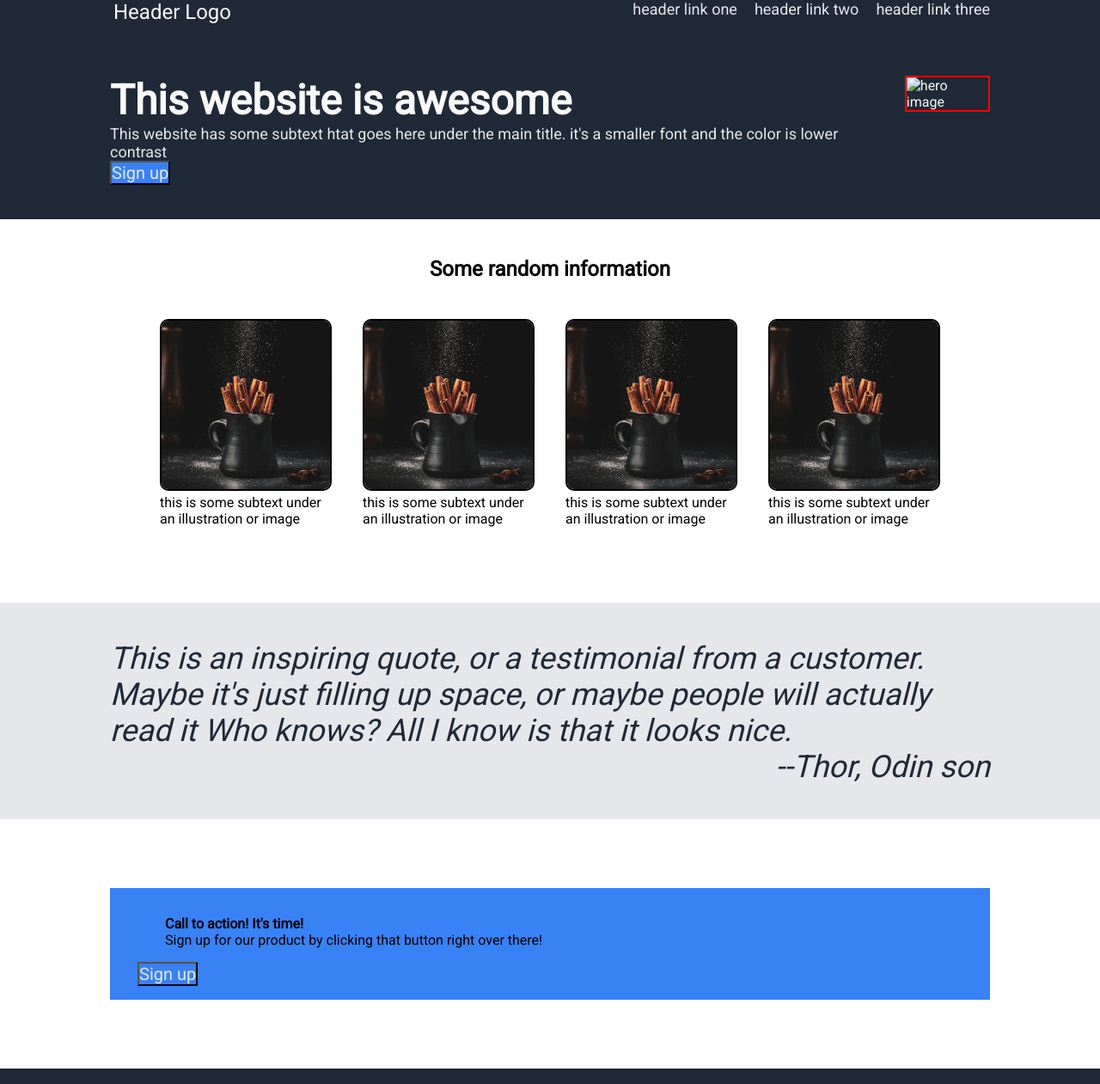
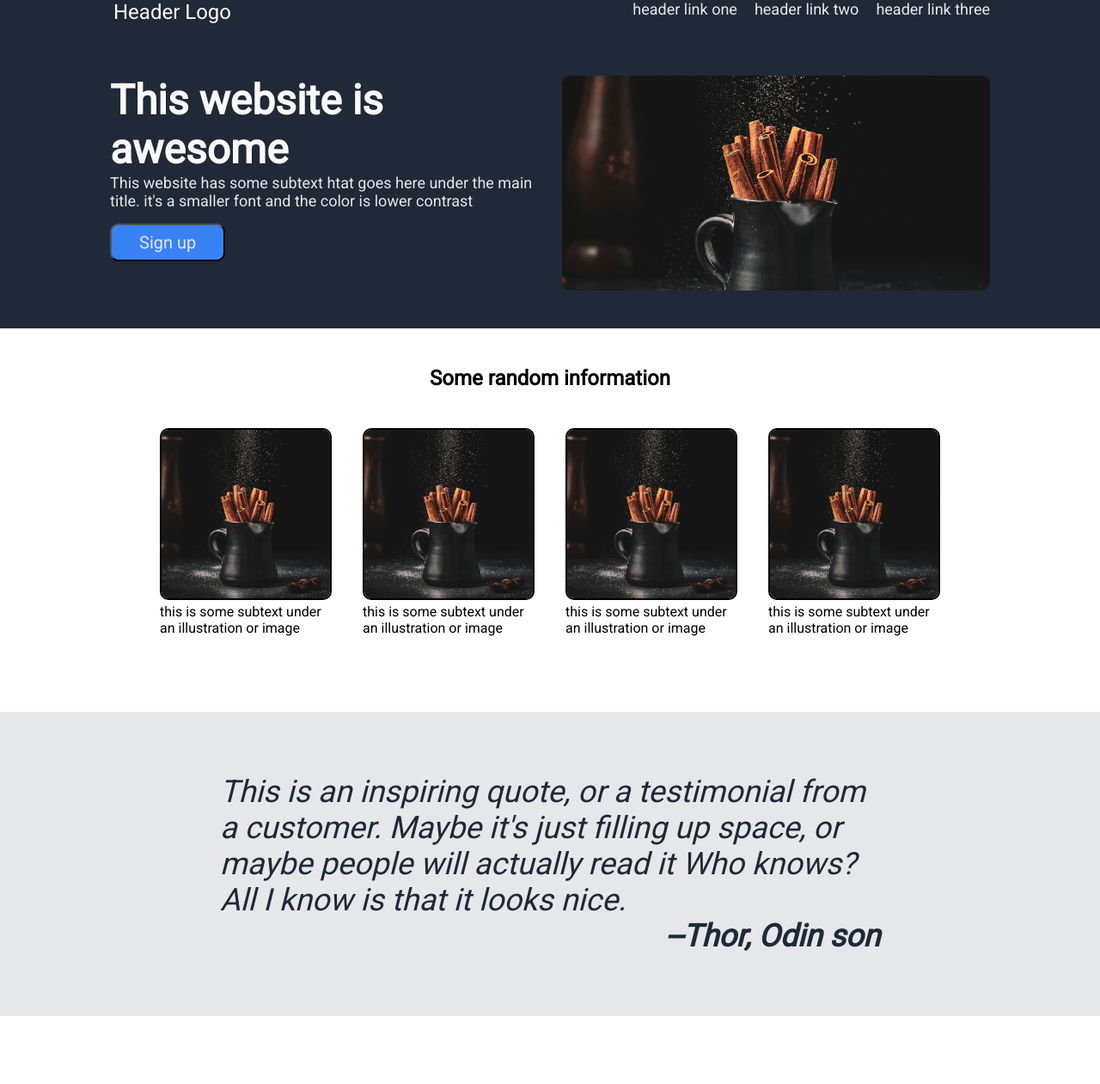
Before and after one commit to Azmanur1/Landing-page-Odin, a plain HTML site: page index.html in a window 1280 px wide. Shown: the top 1261 px of the page at 86% size. Drawn offline with Linux system fonts and the light colour scheme.

Commit message:
done project my attempt 1.0

```diff
--- a/index.html
+++ b/index.html
@@ -23,8 +23,8 @@
 </header>
 <main>
     <section class="hero">
-        <div>
-            <h1>This website is awesome</h1>
+        <div >
+            <h1>This website is <br>awesome</h1>
             <p>
                 This website has some subtext htat goes here under the
                 main title. it's a smaller font and the color is lower contrast
@@ -32,15 +32,15 @@
             </p>
             <button>Sign up</button>
         </div>
-        <div>
-            <img src="" alt="hero image" />
+        <div >
+            <img src="img1.jpg" alt="hero image" />
         </div>
     </section>
 
 
     <section class="info-section">
     <h2 style="text-align: center;">Some random information</h2>
-    <div style="margin: auto; padding-bottom: 48px ; padding-top:44px;">
+    <div style="padding-bottom: 48px ; padding-top:44px;">
         <figure>
             <img src="img1.jpg"/>
             <figcaption>this is some subtext under an illustration or image</figcaption>
@@ -70,7 +70,7 @@
         Who knows? All I know is that it looks nice.
         </p>
     </blockquote>
-        <p style="text-align: end;">--Thor, Odin son</p>
+        <p style="text-align: end; font-weight: 900;">--Thor, Odin son</p>
     </section>
 
 
@@ -79,8 +79,8 @@
         <div>
             <h4>Call to action! It's time!</h4>
             <p>Sign up for our product by clicking that button right over there!</p>
-           </div>
-           <button>Sign up</button>
+        </div>
+        <button>Sign up</button>
     </div>
     </section>
 
--- a/styles.css
+++ b/styles.css
@@ -43,9 +43,13 @@ header .nav ul{
     padding-top: 12px;
     padding-left: 10%;
     padding-right:10%;
-    gap:12px;
+
     display: flex;
-    flex-grow:1;
+    gap:28px;
+    justify-content: space-between;
+}
+.hero > div{
+    flex:1
 }
 .hero h1{
     font-size: 48px;
@@ -57,18 +61,26 @@ header .nav ul{
     font-size: 18px;
     color:#E5E7EB;
 }
+.hero button{
+    background-color:#3882F6;
+    color: #E5E7EB;
+    font-size:20px;
+
+    margin-top: 16px;
+    padding: 8px 32px;
+    cursor: pointer;
+    display: inline-block;
+    border-radius: 10px;
+}
+
 .hero img{
     width: 100%;
-    height: 400px;
-    border: 2px solid red;
+    height: 250px;
+    border-radius: 10px;
     object-fit: cover;
 }
 
-button{
-    background-color:#3882F6;
-    color: #E5E7EB;
-    font-size:20px;
-}
+
 /* hero stop ---> info start */
 .info-section h1{
     font-size:36px;
@@ -81,6 +93,7 @@ button{
     display: flex;
     gap:36px;
     justify-content: center;
+    flex-wrap: wrap;
 }
 
 .info-section img{
@@ -101,18 +114,41 @@ button{
     font-size: 36px;
     font-style: italic;
     color:#1F2937;
+    /* padding: 64px 320px; */
+    padding: 72px 20%;
 
 }
 
+/* quote-section stop ---> .call-to-action start */
 .call-to-action{
    padding-top: 80px;
    padding-bottom: 80px;
 }
 .call-to-action div{
     background-color: #3882F6;
+    padding:24px 8%;
+    display: flex;
+    border-radius: 8px;
+
+}
+.call-to-action > div > div{
+    flex-direction: column;
+    color: #F9FAF8;
+}
+
+.call-to-action >div > button{
     margin:auto;
-    padding:16px 32px;
+    padding: 4px 20px;
+    background-color:#3882F6;
+    color: #E5E7EB;
+    font-size:16px;
+    cursor: pointer;
+    border:3px solid #E5E7EB;
+    border-radius: 8px;
+
 }
+
+/* footer start */
 
 footer{
     background-color: #1F2937;
```
